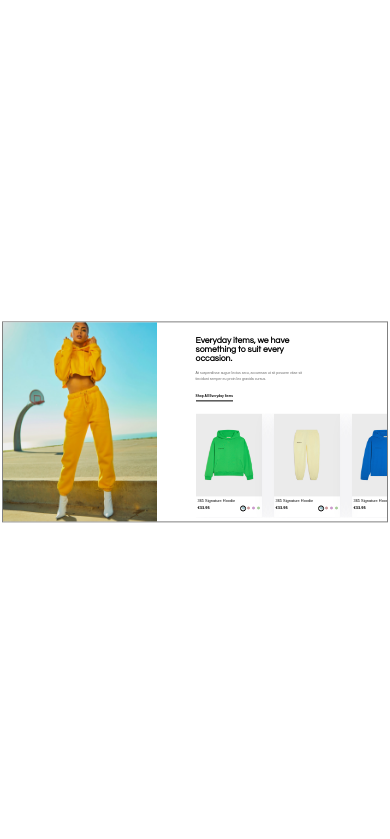
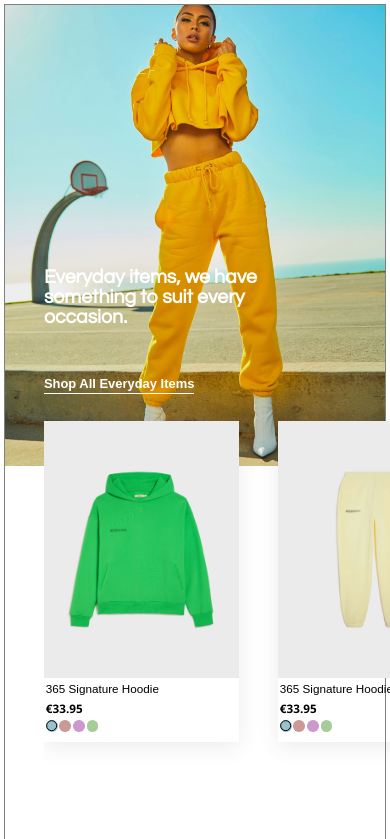
Before and after one commit to atakanhbk/DigiFist-CASE, a plain HTML site: page index.html in a window 390 px wide. Shown: the top 839 px of the page. Drawn offline with Linux system fonts and the light colour scheme; a web font is replaced by a local one.

Commit message:
Bug Fixed

```diff
--- a/app.js
+++ b/app.js
@@ -1,5 +1,12 @@
 const container = document.querySelector(".card-container");
 const cards = document.querySelector(".cards");
+
+
+
+const containerStyle = window.getComputedStyle(container);
+const cardsStyle = window.getComputedStyle(cards);
+console.log(parseInt(containerStyle.width));
+console.log(parseInt(cardsStyle.width));
 
 /* keep track of user's mouse down and up */
 let isPressedDown = false;
@@ -19,7 +26,8 @@ container.addEventListener("mousemove", (e) => {
   if (!isPressedDown) return;
   e.preventDefault();
   cards.style.left = `${e.offsetX - cursorXSpace}px`;
-  boundCards(-200);
+  boundCards(parseInt(cardsStyle.width)- parseInt(containerStyle.width));
+
 });
 
 container.addEventListener("touchstart", (e) => {
@@ -35,7 +43,8 @@ container.addEventListener("touchmove", (e) => {
   if (!isPressedDown) return;
   e.preventDefault();
   cards.style.left = `${e.touches[0].clientX - cursorXSpace}px`;
-  boundCards(-50);
+
+  boundCards(parseInt(cardsStyle.width)- parseInt(containerStyle.width));
 });
 
 function boundCards(Axis) {
@@ -43,7 +52,7 @@ function boundCards(Axis) {
 
   if (parseInt(cards.style.left) > 0) {
     cards.style.left = 0;
-  } else if (parseInt(cards.style.left) < Axis) {
-    cards.style.left = `${Axis}px`;
+  } else if (parseInt(cards.style.left) < -Axis) {
+    cards.style.left = `${-Axis}px`;
   }
 }
--- a/style.css
+++ b/style.css
@@ -11,8 +11,8 @@ body {
   left: 50%;
   top: 50%;
   transform: translate(-50%, -50%);
-  aspect-ratio: 1.9;
-  padding: 0.5vw;
+  aspect-ratio: 2;
+  padding: 1vw;
   box-sizing: border-box;
 }
 
@@ -38,7 +38,6 @@ body {
 }
 
 .right-part {
-
   width: 60%;
   float: right;
   padding: 1.5vw 0px 1vw 10vw;
@@ -118,7 +117,7 @@ h1 {
   top: 0;
   left: 0;
   display: grid;
-  grid-template-columns: repeat(6, 20vw);
+  grid-template-columns: repeat(3, 20vw);
   pointer-events: none;
   height: 100%;
   cursor: none;
@@ -187,7 +186,7 @@ h1 {
   box-sizing: border-box;
   left: 50%;
   top: 50%;
-  transform: translate(-50%,-50%);
+  transform: translate(-50%, -50%);
   position: absolute;
   padding: 0.5vw;
 }
@@ -202,7 +201,6 @@ h1 {
 .color-selector {
   display: flex;
   gap: 0.5vw;
-
 }
 
 .color {
@@ -227,3 +225,119 @@ h1 {
 .fourth {
   background-color: #a6cc99;
 }
+
+@media only screen and (max-width: 700px) {
+  .container {
+    height: 100%;
+  }
+  .container-card {
+    display: flex;
+    flex-direction: column;
+  }
+  .left-part {
+    width: 100%;
+    flex: 0;
+  }
+  .right-part {
+    width: 100%;
+
+  }
+
+  .right-part {
+    padding: 1.5vw 0px 1vw 10vw;
+  }
+
+  .right-part{
+    position: absolute;
+    top: 30%;
+  }
+
+  .description-part {
+    width: 100%;
+    padding: 0px 20vw 0px 0px;
+    box-sizing: border-box;
+    font-size: 2.5vw;
+    color: white;
+  }
+
+  .description-part > h5 {
+    display: none;
+  }
+
+  .description-part > button {
+    background: none;
+    border: 0px;
+    font-size: 4vw;
+    padding: 0px;
+    border-bottom: 1px solid white;
+    color: white;
+    margin: 10vw 0px 0px 0px;
+  }
+
+  .cards{
+    height: 70%;
+    margin-top: 5vw;
+    grid-template-columns: repeat(3,60vw);
+  }
+
+  .card{
+    width: 50vw;
+  }
+
+  .product-title{
+    font-size: 3vw;
+  }
+
+  .product-property{
+    flex-direction: column;
+    align-items: start;
+    justify-content: space-between;
+
+  }
+
+  .product-property > span {
+    font-size: 3vw;
+    margin: 0.5vw 0px;
+  }
+
+  .color-selector{
+    margin: 0.5vw 0px;
+  }
+  .color{
+    width: 3vw;
+    height: 3vw;
+
+  }
+
+  .border{
+    width: 3vw;
+    height: 3vw;
+  }
+
+
+
+  /* .description-part {
+    width: 100%;
+    padding: 0px 20vw 0px 0px;
+    box-sizing: border-box;
+    font-size: 2.5vw;
+    position: absolute;
+    top: 40%;
+    color: white;
+  }
+
+  .description-part > h5 {
+    display: none;
+  }
+
+
+  .description-part > button {
+    background: none;
+    border: 0px;
+    font-size: 4vw;
+    padding: 0px;
+    border-bottom: 1px solid white;
+    color: white;
+    margin: 10vw 0px 0px 0px;
+  } */
+}
```
Also changed, not shown: index.html (+1 -0 lines).
